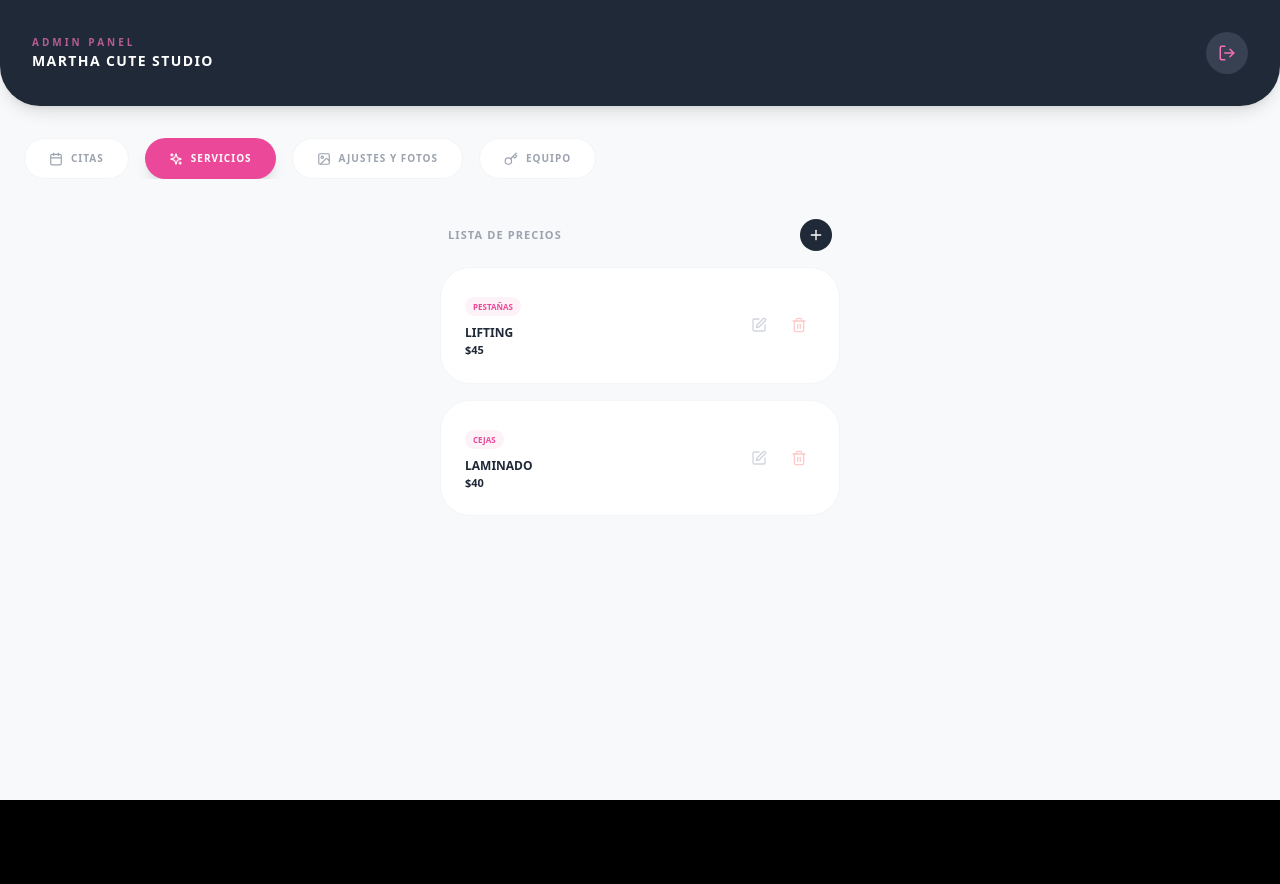
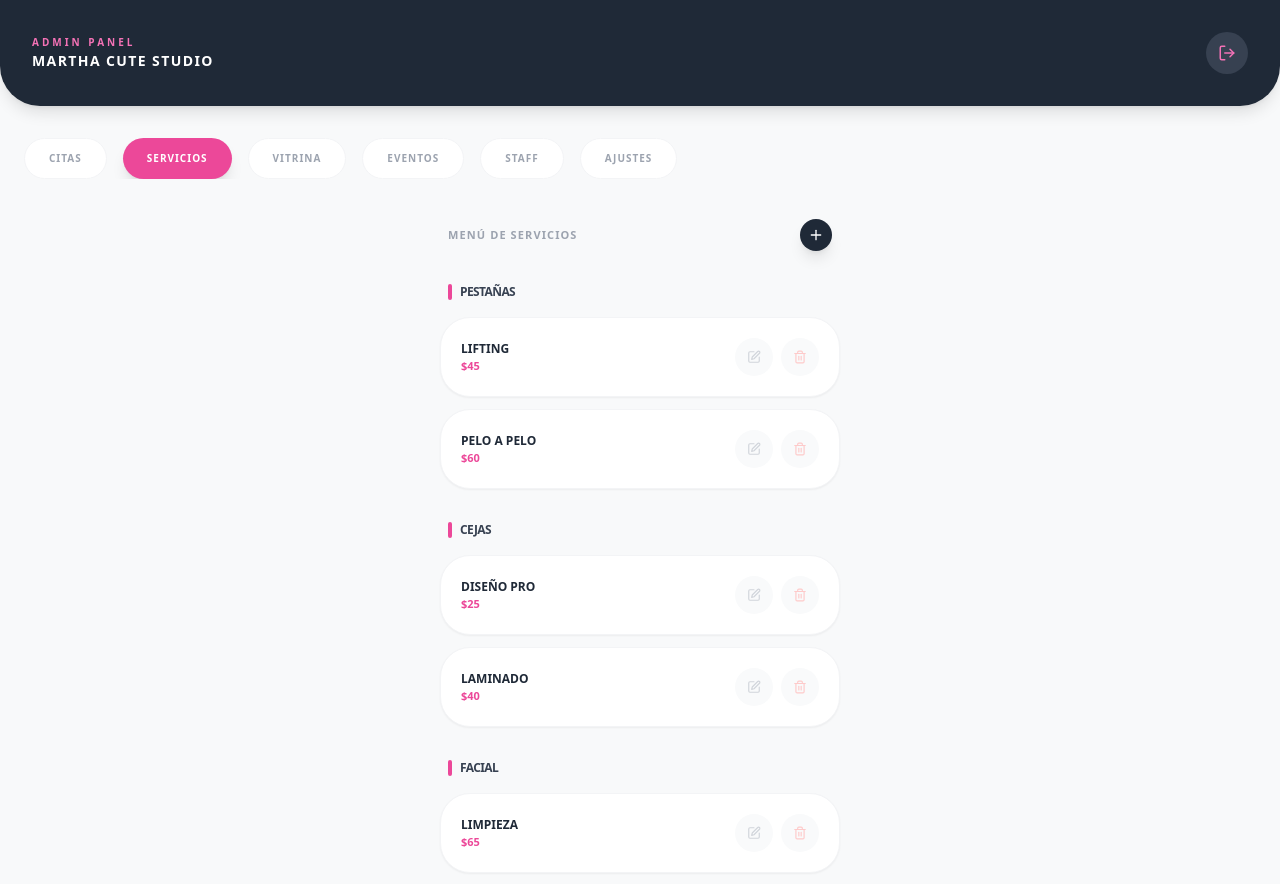
Before and after one commit to anaaz1798/martha-cute-studio, a React (Vite) app: page /admin in a window 1280 px wide. Both pictures are taken after a click on the button "SERVICIOS". Shown: the top 884 px of the page. Before the commit the page ends 800 px from the top, so only its background shows below. Built offline with nearby package versions, Linux system fonts and the light colour scheme.

Commit message:
Update AdminPage.jsx

```diff
--- a/src/pages/AdminPage.jsx
+++ b/src/pages/AdminPage.jsx
@@ -4,186 +4,98 @@ import { useNavigate } from 'react-router-dom';
 import {
   Users, Calendar, LogOut, Lock, Sparkles,
   Plus, Key, Image as ImageIcon, Link as LinkIcon,
-  Instagram, Phone, MapPin, Save, Clock, CheckCircle, Trash2, Edit
+  Instagram, Phone, Save, Clock, Trash2, Edit, Star, Camera, ChevronRight
 } from 'lucide-react';
 
 export default function AdminPage() {
   const navigate = useNavigate();
   const [tab, setTab] = useState('citas');
-  const [loading, setLoading] = useState(false);
 
-  // --- ESTADOS DE DATOS (EJEMPLOS) ---
-  const [citas] = useState([
-    { id: 1, cliente: 'Ana Cecilia', servicio: 'Lifting de Pestañas', fecha: '15 Abr', hora: '10:00 AM', telefono: '12560000000', status: 'Confirmado' },
-    { id: 2, cliente: 'Karla R.', servicio: 'Diseño de Cejas', fecha: '16 Abr', hora: '11:30 AM', telefono: '584120000000', status: 'Pendiente' }
-  ]);
-
-  const [servicios] = useState([
-    { id: 1, cat: 'Pestañas', nombre: 'Lifting', precio: '$45' },
-    { id: 2, cat: 'Cejas', nombre: 'Laminado', precio: '$40' }
-  ]);
-
-  const [links, setLinks] = useState({
-    instagram: 'https://instagram.com/marthacutestudio',
-    whatsapp: '12560000000',
-    facebook: ''
+  // --- DATA AGRUPADA POR CATEGORÍAS ---
+  const [servicios] = useState({
+    'Pestañas': [
+      { id: 1, nombre: 'Lifting', precio: '$45' },
+      { id: 2, nombre: 'Pelo a Pelo', precio: '$60' }
+    ],
+    'Cejas': [
+      { id: 3, nombre: 'Diseño Pro', precio: '$25' },
+      { id: 4, nombre: 'Laminado', precio: '$40' }
+    ],
+    'Facial': [
+      { id: 5, nombre: 'Limpieza', precio: '$65' }
+    ]
   });
 
-  const [fotos, setFotos] = useState({
-    bannerPrincipal: '',
-    vitrina1: '',
-    eventoProximo: ''
-  });
-
-  // --- FUNCIONES ---
-  const handleLogout = async () => {
-    await supabase.auth.signOut();
-    navigate('/');
-  };
-
-  const enviarRecordatorio = (cita) => {
-    const mensaje = `Hola ${cita.cliente}, ✨ te escribimos de Martha Cute Studio para recordarte tu cita de ${cita.servicio} el día ${cita.fecha} a las ${cita.hora}. ¡Te esperamos!`;
-    // Limpia el número de cualquier caracter que no sea número
-    const numeroLimpio = cita.telefono.replace(/\D/g, '');
-    window.open(`https://wa.me/${numeroLimpio}?text=${encodeURIComponent(mensaje)}`, '_blank');
-  };
+  const categorias = Object.keys(servicios);
 
   return (
     <div className="min-h-screen bg-[#f8f9fa] pb-32 font-sans text-gray-800">
       {/* NAVBAR */}
       <nav className="bg-gray-800 text-white p-8 flex justify-between items-center sticky top-0 z-50 rounded-b-[40px] shadow-lg">
         <div className="flex flex-col">
-          <span className="text-[10px] font-black uppercase tracking-[0.3em] text-pink-400 opacity-70">Admin Panel</span>
+          <span className="text-[10px] font-black uppercase tracking-[0.3em] text-pink-400">Admin Panel</span>
           <span className="text-[14px] font-black uppercase tracking-widest">Martha Cute Studio</span>
         </div>
-        <button onClick={handleLogout} className="p-3 bg-gray-700 rounded-full active:scale-90 text-pink-400 transition-all">
+        <button onClick={() => navigate('/')} className="p-3 bg-gray-700 rounded-full text-pink-400">
           <LogOut size={18} />
         </button>
       </nav>
 
       {/* MENÚ DE NAVEGACIÓN */}
       <div className="flex overflow-x-auto gap-4 mt-8 px-6 no-scrollbar">
-        {[
-          { id: 'citas', label: 'Citas', icon: <Calendar size={14}/> },
-          { id: 'servicios', label: 'Servicios', icon: <Sparkles size={14}/> },
-          { id: 'multimedia', label: 'Ajustes y Fotos', icon: <ImageIcon size={14}/> },
-          { id: 'staff', label: 'Equipo', icon: <Key size={14}/> }
-        ].map((item) => (
+        {['citas', 'servicios', 'vitrina', 'eventos', 'staff', 'ajustes'].map((item) => (
           <button
-            key={item.id}
-            onClick={() => setTab(item.id)}
-            className={`flex items-center gap-2 px-6 py-3 rounded-full text-[10px] font-black uppercase tracking-widest whitespace-nowrap transition-all ${
-              tab === item.id ? 'bg-[#ec4899] text-white shadow-lg' : 'bg-white text-gray-400 border border-gray-100'
+            key={item}
+            onClick={() => setTab(item)}
+            className={`px-6 py-3 rounded-full text-[10px] font-black uppercase tracking-widest transition-all ${
+              tab === item ? 'bg-[#ec4899] text-white shadow-lg' : 'bg-white text-gray-400 border border-gray-100'
             }`}
           >
-            {item.icon}
-            {item.label}
+            {item}
           </button>
         ))}
       </div>
 
       <main className="max-w-md mx-auto p-6 mt-4">
 
-        {/* VISTA: CITAS */}
-        {tab === 'citas' && (
-          <div className="space-y-4 animate-fadeIn">
-            <h2 className="text-[11px] font-black uppercase tracking-widest text-gray-400 ml-2">Agenda</h2>
-            {citas.map(c => (
-              <div key={c.id} className="bg-white p-6 rounded-[35px] border border-gray-100 shadow-sm flex items-center justify-between">
-                <div>
-                  <p className="text-[13px] font-black uppercase">{c.cliente}</p>
-                  <p className="text-[10px] font-bold text-[#ec4899] uppercase">{c.servicio}</p>
-                  <p className="text-[10px] font-bold text-gray-300 mt-1">{c.hora} - {c.fecha}</p>
+        {/* VISTA: SERVICIOS AGRUPADOS */}
+        {tab === 'servicios' && (
+          <div className="space-y-8 animate-fadeIn">
+            <div className="flex justify-between items-center px-2">
+              <h2 className="text-[11px] font-black uppercase tracking-widest text-gray-400">Menú de Servicios</h2>
+              <button className="bg-gray-800 text-white p-2 rounded-full shadow-lg"><Plus size={16}/></button>
+            </div>
+
+            {categorias.map(cat => (
+              <section key={cat} className="space-y-4">
+                {/* Título de la Categoría */}
+                <div className="flex items-center gap-2 ml-2">
+                  <div className="w-1 h-4 bg-[#ec4899] rounded-full"></div>
+                  <h3 className="text-[12px] font-black uppercase tracking-tighter text-gray-700">{cat}</h3>
                 </div>
-                <button
-                  onClick={() => enviarRecordatorio(c)}
-                  className="bg-green-50 text-green-600 p-4 rounded-full active:scale-90 transition-all"
-                >
-                  <Phone size={20} />
-                </button>
-              </div>
+
+                {/* Lista de esta categoría */}
+                <div className="space-y-3">
+                  {servicios[cat].map(s => (
+                    <div key={s.id} className="bg-white p-5 rounded-[30px] border border-gray-100 flex justify-between items-center shadow-sm">
+                      <div>
+                        <p className="text-[12px] font-black uppercase">{s.nombre}</p>
+                        <p className="text-[11px] font-black text-[#ec4899]">{s.precio}</p>
+                      </div>
+                      <div className="flex gap-2">
+                        <button className="p-3 bg-gray-50 rounded-full text-gray-300 hover:text-gray-800"><Edit size={14}/></button>
+                        <button className="p-3 bg-gray-50 rounded-full text-red-200 hover:text-red-500"><Trash2 size={14}/></button>
+                      </div>
+                    </div>
+                  ))}
+                </div>
+              </section>
             ))}
           </div>
         )}
 
-        {/* VISTA: SERVICIOS */}
-        {tab === 'servicios' && (
-          <div className="space-y-4 animate-fadeIn">
-             <div className="flex justify-between items-center px-2">
-               <h2 className="text-[11px] font-black uppercase tracking-widest text-gray-400">Lista de Precios</h2>
-               <button className="bg-gray-800 text-white p-2 rounded-full"><Plus size={16}/></button>
-             </div>
-             {servicios.map(s => (
-               <div key={s.id} className="bg-white p-6 rounded-[30px] border border-gray-100 flex items-center justify-between">
-                 <div>
-                   <span className="text-[8px] font-black uppercase bg-pink-50 text-[#ec4899] px-2 py-1 rounded-full">{s.cat}</span>
-                   <p className="text-[12px] font-black uppercase mt-2">{s.nombre}</p>
-                   <p className="text-[11px] font-black text-gray-800">{s.precio}</p>
-                 </div>
-                 <div className="flex gap-2">
-                   <button className="p-2 text-gray-300"><Edit size={16}/></button>
-                   <button className="p-2 text-red-200"><Trash2 size={16}/></button>
-                 </div>
-               </div>
-             ))}
-          </div>
-        )}
-
-        {/* VISTA: AJUSTES Y FOTOS */}
-        {tab === 'multimedia' && (
-          <div className="animate-fadeIn space-y-6">
-            <section className="bg-white p-8 rounded-[40px] border border-gray-100">
-              <h3 className="text-[10px] font-black uppercase tracking-widest text-gray-400 mb-6 flex items-center gap-2">
-                <LinkIcon size={14}/> Enlaces Sociales
-              </h3>
-              <div className="space-y-4">
-                <input
-                  className="w-full bg-gray-50 p-4 rounded-2xl text-[12px] outline-none border border-gray-100"
-                  placeholder="Instagram Link"
-                  value={links.instagram}
-                  onChange={(e) => setLinks({...links, instagram: e.target.value})}
-                />
-                <input
-                  className="w-full bg-gray-50 p-4 rounded-2xl text-[12px] outline-none border border-gray-100"
-                  placeholder="WhatsApp de Contacto (con código de país)"
-                  value={links.whatsapp}
-                  onChange={(e) => setLinks({...links, whatsapp: e.target.value})}
-                />
-              </div>
-            </section>
-
-            <section className="bg-white p-8 rounded-[40px] border border-gray-100">
-              <h3 className="text-[10px] font-black uppercase tracking-widest text-gray-400 mb-6 flex items-center gap-2">
-                <ImageIcon size={14}/> Fotos y Banners
-              </h3>
-              <div className="space-y-4">
-                <input
-                  className="w-full bg-gray-50 p-4 rounded-2xl text-[10px] outline-none border border-gray-100"
-                  placeholder="URL Banner Principal"
-                  onChange={(e) => setFotos({...fotos, bannerPrincipal: e.target.value})}
-                />
-                <input
-                  className="w-full bg-gray-50 p-4 rounded-2xl text-[10px] outline-none border border-gray-100"
-                  placeholder="URL Foto Vitrina"
-                  onChange={(e) => setFotos({...fotos, vitrina1: e.target.value})}
-                />
-              </div>
-            </section>
-
-            <button className="w-full bg-gray-800 text-white py-5 rounded-full font-black uppercase text-[10px] tracking-widest shadow-xl flex items-center justify-center gap-3">
-              <Save size={18} className="text-pink-400"/> Guardar Ajustes
-            </button>
-          </div>
-        )}
-
-        {/* VISTA: STAFF */}
-        {tab === 'staff' && (
-          <div className="animate-fadeIn space-y-4 text-center py-10">
-            <Key size={40} className="mx-auto text-gray-200 mb-4"/>
-            <p className="text-[10px] font-black uppercase text-gray-400 tracking-widest">Gestión de accesos próximamente</p>
-          </div>
-        )}
-
+        {/* ... (Las otras pestañas se mantienen igual que el código anterior) ... */}
+        {tab === 'citas' && <div className="text-[10px] uppercase font-bold text-gray-400 text-center py-20">Selecciona una categoría para gestionar</div>}
       </main>
     </div>
   );
```
